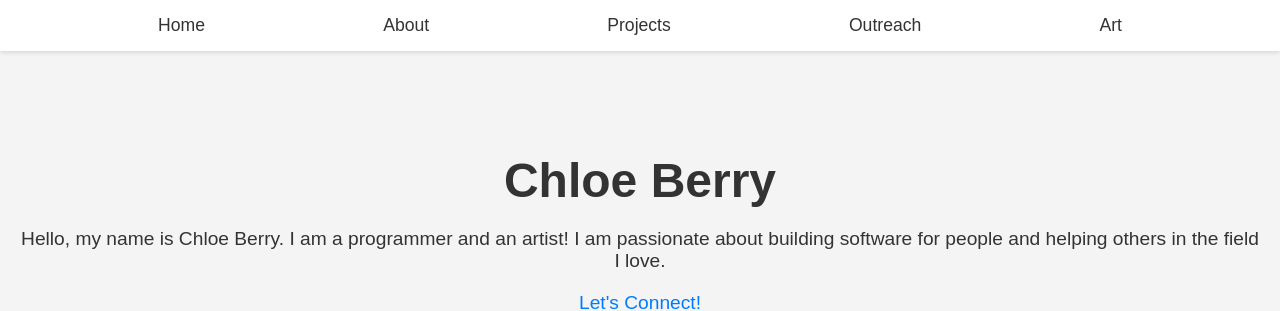
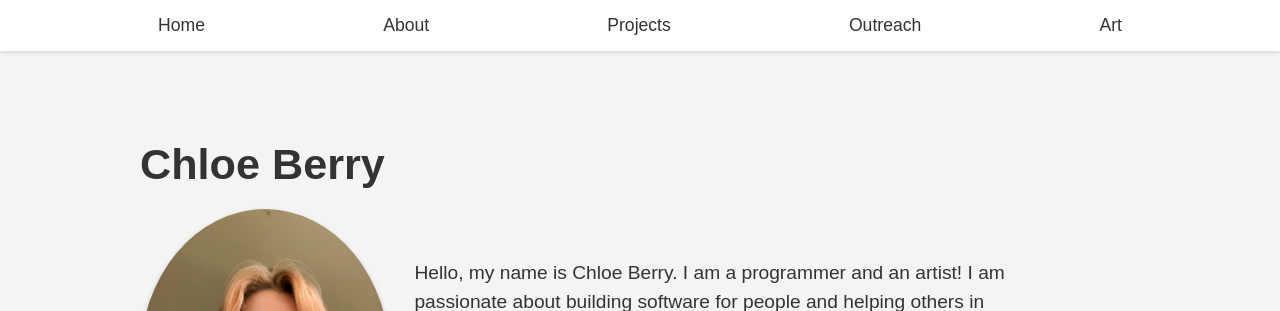
Before and after one commit to chloeb292/personal-portfolio, a Django app: page /portfolio/ in a window 1280 px wide. Shown: the top 311 px of the page. Run offline with Django 4.2, Linux system fonts and the light colour scheme; data comes from the database, SQL or seed files in the repository; both versions use the stored data as it was after the commit.

Commit message:
more updates

```diff
--- a/portfolio/portinfo/models.py
+++ b/portfolio/portinfo/models.py
@@ -6,6 +6,7 @@ class Experience(models.Model):
     description = models.TextField()
     start_date = models.DateField()
     end_date = models.DateField(blank=True, null=True)
+    skills = models.CharField(max_length=100, blank=True, null=True)
 
     def __str__(self):
         return self.title
--- a/portfolio/portinfo/static/portinfo/style.css
+++ b/portfolio/portinfo/static/portinfo/style.css
@@ -23,13 +23,14 @@ a:hover {
 
 /* Home page styles */
 .home {
-    text-align: center;
-    padding: 50px 0;
+    padding: 40px 0;
+    max-width: 1000px;
+    margin: 0 auto;
 }
 
 .home h1 {
-    font-size: 3em;
-    margin-bottom: 10px;
+    font-size: 2.7em;
+    margin-bottom: 20px;
 }
 
 .home p1 {
@@ -269,6 +270,17 @@ a:hover {
     font-size: 1.1em;
 }
 
+/* ... [rest of your CSS] ... */
+
+.experience-skills {
+    margin-top: 100px;
+    font-size: 0.9em;
+    background-color: #f7f9fa;  /* A subtle background to differentiate the skills section */
+    padding: 5px 10px;
+    border-radius: 5px;
+}
+
+
 
 /* ... [rest of your CSS] ... */
 
--- a/portfolio/portinfo/templates/about.html
+++ b/portfolio/portinfo/templates/about.html
@@ -43,8 +43,13 @@
         </div>
         <p class="experience-company">{{ experience.company }}</p>
         <p class="experience-description">{{ experience.description }}</p>
+
+        <!-- <div class="experience-company">
+            <strong style="color: rgb(139, 156, 139);">Skills:</strong> {{ experience.skills }}
+        </div> -->
     </div>
     {% endfor %}
 
 
+
 {% endblock %}
--- a/portfolio/portinfo/templates/index.html
+++ b/portfolio/portinfo/templates/index.html
@@ -1,13 +1,18 @@
 {% extends "base.html" %}
 
 {% block content %}
+{% load static %}
 
 
+
+    <div class="about">
+        <h1>Chloe Berry</h1>
+        <img src="{% static '/images/me.png' %}" alt="A picture of me">
+    <p class = "bio">Hello, my name is Chloe Berry. I am a programmer and an artist! I am passionate about building software for people and helping others in the field I love.</p1>
+    <a href="{% url 'about' %}"><p1>Let's Connect!</p1></a>
+    </div>
+
 <div class="home">
-    <h1>Chloe Berry</h1>
-    <p1>Hello, my name is Chloe Berry. I am a programmer and an artist! I am passionate about building software for people and helping others in the field I love.</p1>
-    <a href="{% url 'about' %}"><p1>Let's Connect!</p1></a>
-
 
     {% load static %}
     <div class="articles">
--- a/portfolio/portinfo/views.py
+++ b/portfolio/portinfo/views.py
@@ -1,5 +1,7 @@
 from django.shortcuts import render
 from portinfo.models import *
+from django.db.models.functions import Coalesce
+from django.db.models import F, Value, Case, When, DateField
 
 # Create your views here.
 def index(request):
@@ -8,7 +10,10 @@ def index(request):
     return render(request, "index.html", context)
 
 def about(request):
-    experiences = Experience.objects.all()
+    experiences = Experience.objects.annotate(
+        ordered_end_date=Coalesce('end_date', Value('9999-12-31', output_field=DateField()))
+    ).order_by('-ordered_end_date')
+
     context = {"experiences": experiences}
     return render(request, "about.html", context)
 
```
Also changed, not shown: portfolio/db.sqlite3, portfolio/portinfo/migrations/0004_experience_skills.py (added), portfolio/portinfo/static/images/meandpelmen.png (added), 1 other file.
